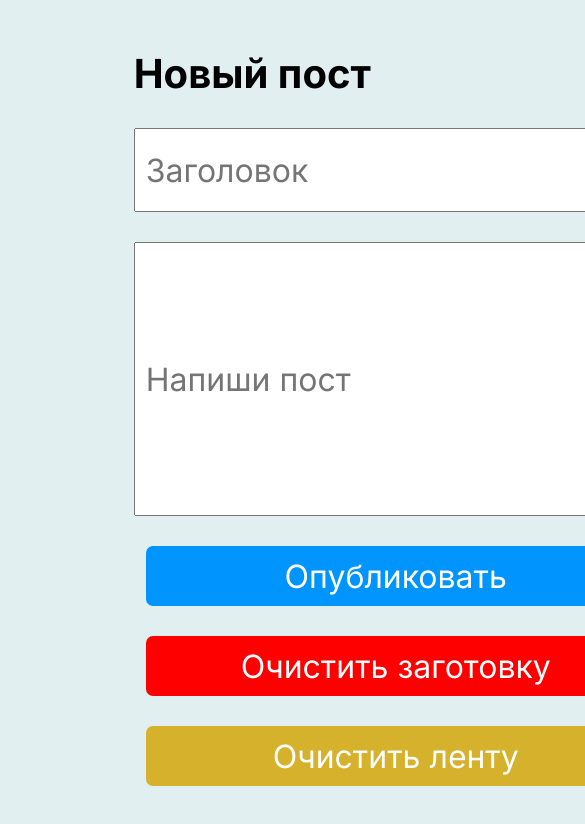
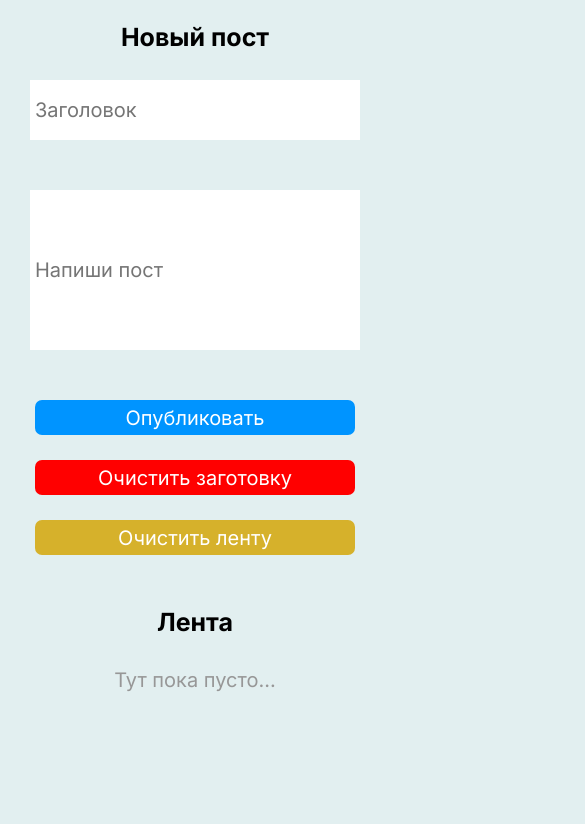
Before and after one commit to alexandrmetelkovit/blog-app, a plain HTML site: page index.html in a window 390 px wide. Shown: the top 824 px of the page, 585 px wide, since content can reach past the window. Drawn offline with Linux system fonts and the light colour scheme.

Commit message:
add @media

```diff
--- a/css/index.css
+++ b/css/index.css
@@ -3,12 +3,6 @@ body {
   font-family: "Inter", sans-serif;
   font-weight: 700;
   background-color: #e2eff0;
-}
-
-.blog__title {
-  font-size: 40px;
-  color: #000;
-  font-weight: 700;
 }
 
 .container {
@@ -43,6 +37,7 @@ body {
   font-size: 32px;
   line-height: 39px;
   font-weight: 400;
+  border: none;
 }
 
 .post__text__input {
@@ -53,7 +48,7 @@ body {
 .new__post__btn,
 .reset__post__btn,
 .reset__blog__btn {
-  margin: 0 auto;
+  margin: 0;
   font-family: inherit;
   width: 500px;
   height: 60px;
@@ -127,8 +122,164 @@ body {
 
 .post__title__symbols,
 .post__text__symbols {
-  display: none;
   color: #f00;
   font-size: 25px;
   font-weight: 400;
 }
+
+@media (max-width: 1199px) {
+  .container {
+    width: 100%;
+    padding: 0 17px;
+  }
+
+  .title__blog {
+    font-size: 30px;
+    line-height: 40px;
+  }
+
+  .row {
+    padding: 30px;
+    gap: 70px;
+  }
+
+  .post__title__input,
+  .post__text__input {
+    font-family: inherit;
+    width: 450px;
+    height: 50px;
+    padding: 8px;
+    font-size: 25px;
+    line-height: 35px;
+  }
+
+  .post__text__input {
+    width: 450px;
+    height: 200px;
+  }
+
+  .new__post__btn,
+  .reset__post__btn,
+  .reset__blog__btn {
+    width: 450px;
+    height: 50px;
+  }
+
+  .text__btn {
+    font-size: 25px;
+    line-height: 35px;
+  }
+
+  .posts {
+    font-size: 25px;
+    line-height: 35px;
+  }
+
+  .post__title {
+    margin-bottom: 10px;
+    font-size: 25px;
+    line-height: 35px;
+  }
+  .post__text {
+    font-size: 22px;
+    line-height: 30px;
+  }
+
+  .post__title__symbols,
+  .post__text__symbols {
+    color: #f00;
+    font-size: 25px;
+    font-weight: 400;
+  }
+}
+
+@media (max-width: 767px) {
+  .container {
+    padding: 0 13px;
+  }
+
+  .title__blog {
+    font-size: 25px;
+    line-height: 35px;
+  }
+
+  .row {
+    padding: 25px;
+    gap: 50px;
+  }
+
+  .col__left {
+    gap: 22px;
+  }
+
+  .post__title__input,
+  .post__text__input {
+    width: 320px;
+    height: 50px;
+    padding: 5px;
+    font-size: 20px;
+    line-height: 30px;
+  }
+
+  .post__text__input {
+    width: 320px;
+    height: 150px;
+  }
+
+  .new__post__btn,
+  .reset__post__btn,
+  .reset__blog__btn {
+    width: 320px;
+    height: 35px;
+  }
+
+  .text__btn {
+    font-size: 20px;
+    line-height: 30px;
+  }
+
+  .col__right {
+    gap: 40px;
+  }
+
+  .posts {
+    font-size: 20px;
+    line-height: 30px;
+  }
+
+  .post__date {
+    font-size: 21px;
+  }
+
+  .post__title {
+    margin-bottom: 10px;
+    font-size: 22px;
+    line-height: 29px;
+  }
+  .post__text {
+    font-size: 18px;
+    line-height: 26px;
+  }
+
+  .post__title__symbols,
+  .post__text__symbols {
+    color: #f00;
+    font-size: 25px;
+    font-weight: 400;
+  }
+}
+
+@media (max-width: 575px) {
+  .row {
+    padding: 20px;
+    flex-direction: column;
+    align-items: center;
+    gap: 50px;
+  }
+
+  .col__right,
+  .col__left {
+    gap: 25px;
+    align-items: center;
+  }
+}
--- a/index.html
+++ b/index.html
@@ -22,11 +22,9 @@
                 <h2 class="title__blog">Новый пост</h2>
                 <input class="js-post__title__input post__title__input" placeholder="Заголовок" type="text" />
                 <div class="js-post__title__symbols post__title__symbols">
-                    Заголовок больше 50 символов
                 </div>
                 <input class="js-post__text__input post__text__input" placeholder="Напиши пост" type="text" />
                 <div class="js-post__text__symbols post__text__symbols">
-                    Пост больше 100 символов
                 </div>
                 <button class="js-new__post__btn new__post__btn">
                     <p class="text__btn">Опубликовать</p>
--- a/js/index.js
+++ b/js/index.js
@@ -2,8 +2,9 @@ const posts = [];
 
 const date = new Date();
 
-const symbolTitleLimit = 50;
-const symbolTextLimit = 100;
+const symbolTitleLimit = 'Заголовок больше 50 символов';
+const symbolTextLimit = 'Пост больше 100 символов';
+
 
 const postTitleInputNode = document.querySelector(".js-post__title__input");
 const postTextInputNode = document.querySelector(".js-post__text__input");
@@ -25,6 +26,7 @@ newPostBtnNode.addEventListener("click", function () {
 
   //отображение поста
   renderPosts();
+
 });
 
 resetPostBtnNode.addEventListener("click", function () {
@@ -41,12 +43,11 @@ resetBlogBtnNode.addEventListener("click", function () {
 });
 
 function resetBlog() {
-  let test = document.querySelectorAll('.posts');
+  let resetPost = document.querySelectorAll('.js-posts');
 
-  for( let i = 0; i < test.length; i++ ){
-    test[i].outerHTML = "";
+  for( let i = 0; i < resetPost.length; i++ ){
+    resetPost[i].outerHTML = '';
   }
-
 }
 
 // получить пост от пользователя
@@ -61,10 +62,10 @@ function getPostFromUser() {
     text,
   };
 }
-
 //добавление в массив
 function addPost({ title, text }) {
-  if (!title || !text) return;
+
+  if (!title || !text) return ;
 
   resetPost();
 
@@ -73,6 +74,7 @@ function addPost({ title, text }) {
     title,
     text,
   });
+
 }
 
 // получить посты
@@ -104,7 +106,7 @@ function renderPosts() {
 function getDate() {
   const option = {
     year: "numeric",
-    month: "long",
+    month: "numeric",
     day: "numeric",
     hour: "numeric",
     minute: "numeric",
@@ -114,3 +116,10 @@ function getDate() {
 
   return date;
 }
+
+function getLimit() {
+
+  if (postTitleInputNode.value.length > 50) return symbolTitleLimit
+  if (postTextInputNode.value.length > 100) return symbolTextLimit
+
+}
```
